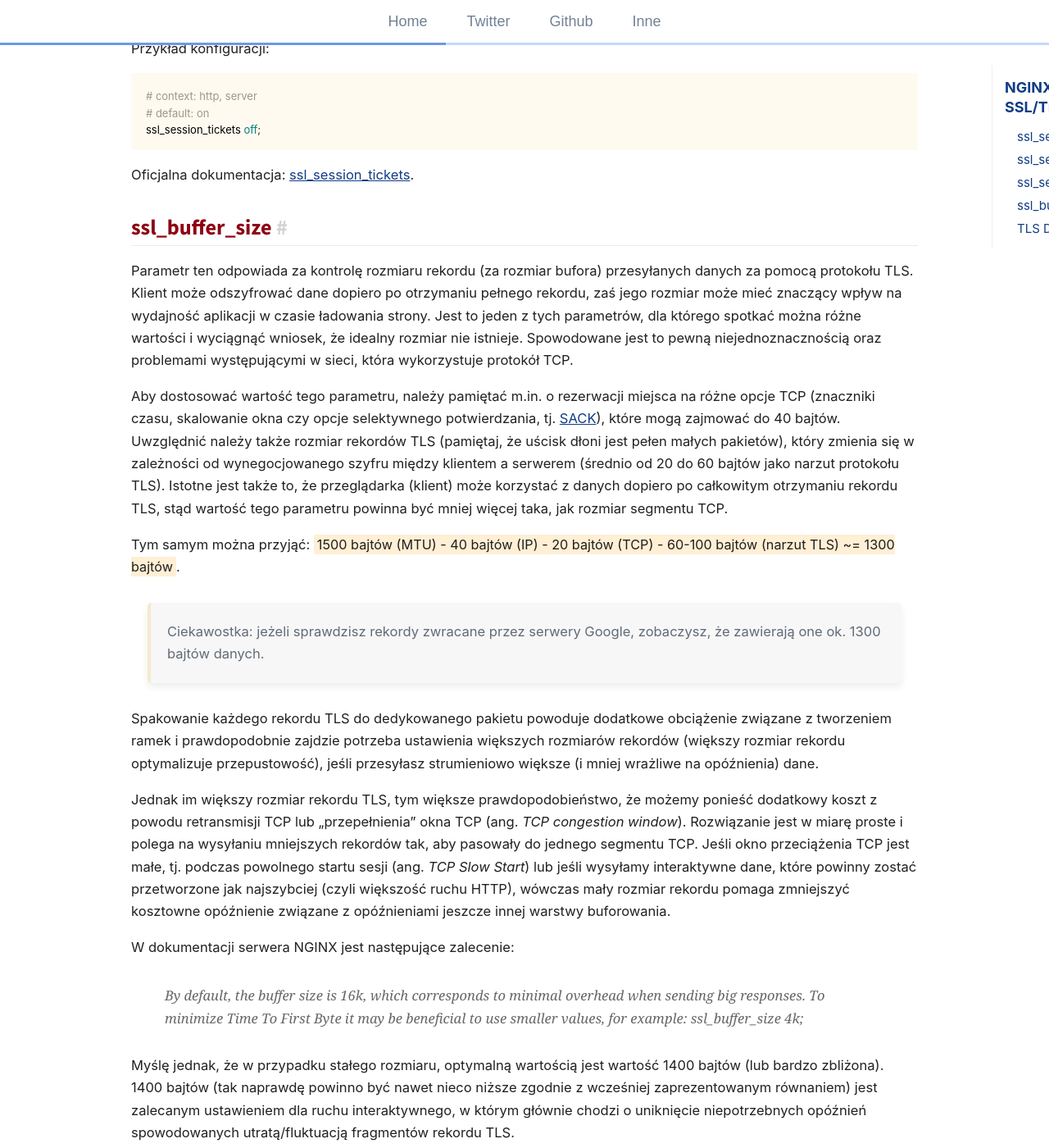
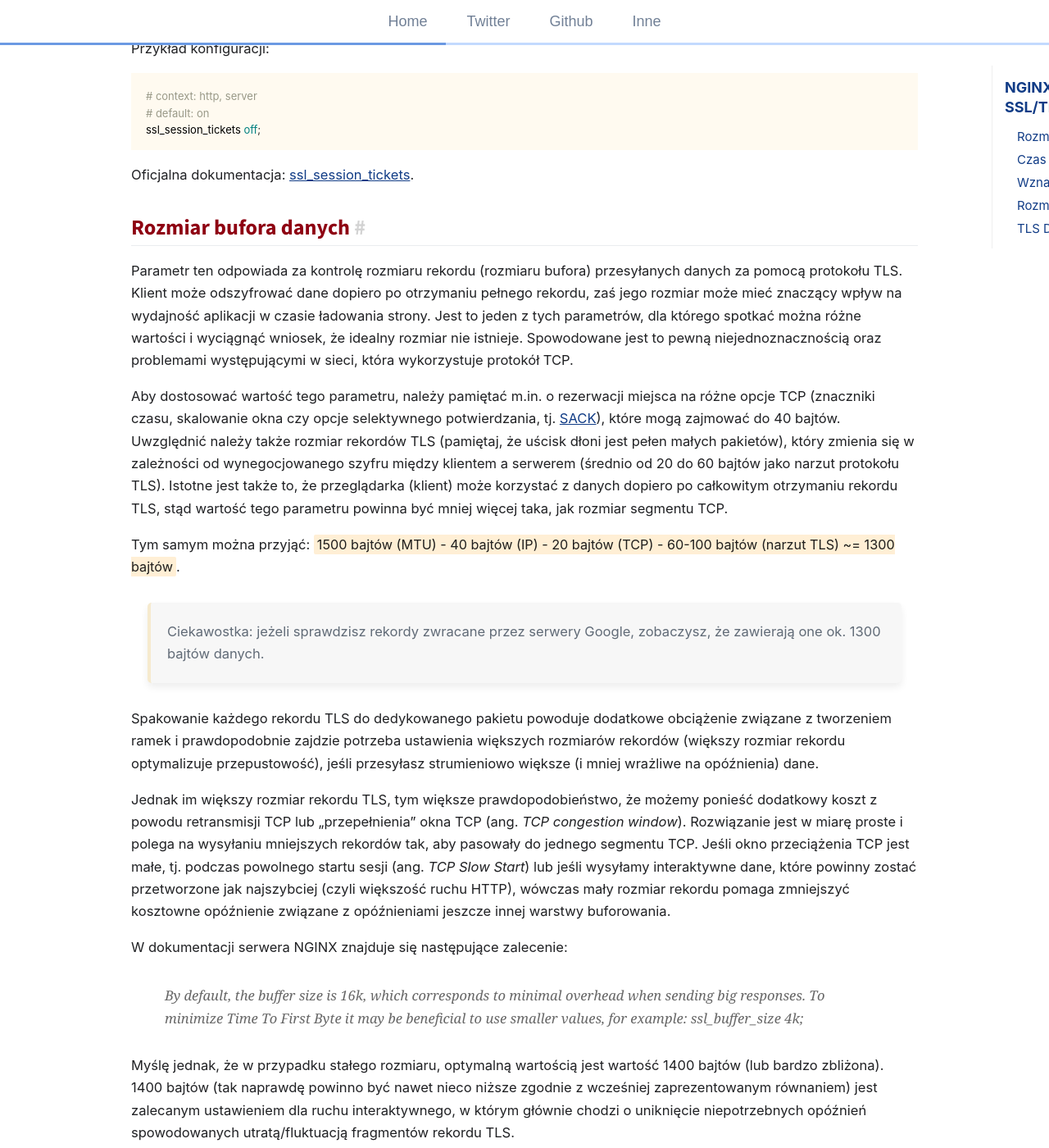
Before and after one commit to git04112019/trimstray.github.io, a Jekyll site: the page built from _posts/2019-07-21-nginx-optymalizacja_sesji_ssl-tls.md, in a window 1280 px wide and 1400 px high, scrolled down 4876 px. Shown: the whole window at 82% size. Built offline with Jekyll 4.4.1, drawn with Linux system fonts in a browser that asks for light colours; comment, search, counter and statistics services are not loaded; some of the changed text lies outside the part shown.

Commit message:
uncommited changes - signed-off-by: trimstray <trimstray@gmail.com>

```diff
--- a/_posts/2019-07-21-nginx-optymalizacja_sesji_ssl-tls.md
+++ b/_posts/2019-07-21-nginx-optymalizacja_sesji_ssl-tls.md
@@ -19,7 +19,7 @@ Niestety wiążą się z tym pewne problemy, zwłaszcza związane z bezpieczeńs
 
 Tak naprawdę nie ma jednoznacznych odpowiedzi, które dotyczą odpowiednich wartości parametrów sesji SSL/TLS. W rzeczywistości, typowe serwery internetowe zamykają połączenia po kilkunastu sekundach bezczynności, ale będą pamiętać sesje (zestaw szyfrów i klucze) znacznie dłużej — prawdopodobnie przez godziny lub nawet dni. Moim zdaniem należy zrównoważyć wydajność (nie chcemy, aby użytkownicy używali pełnego uzgadniania przy każdym połączeniu) i bezpieczeństwo (nie chcemy zbytnio narażać komunikacji TLS na szwank). Co więcej, nie ma jednego standardu i różne projekty dyktują różne ustawienia.
 
-## ssl_session_cache
+## Rozmiar i typ pamięci podręcznej
 
 Pierwszy z parametrów zwiększa ogólną wydajność połączeń (zwłaszcza połączeń typu Keep-Alive). Wartość 10 MB jest dobrym punktem wyjścia (1 MB współdzielonej pamięci podręcznej może pomieścić około 4000 sesji), który jest także odpowiednim, aby pamięć podręczna mogła być zmieniana codziennie. Dzięki parametrowi `shared` pamięć dla połączeń SSL jest współdzielona przez wszystkie procesy robocze (co więcej pamięć podręczna o tej samej nazwie może być używana na kilku serwerach wirtualnych).
 
@@ -37,7 +37,7 @@ ssl_session_cache shared:NGX_SSL_CACHE:10m;
 
 Oficjalna dokumentacja: [ssl_session_cache](http://nginx.org/en/docs/http/ngx_http_ssl_module.html#ssl_session_cache).
 
-## ssl_session_timeout
+## Czas życia parametrów sesji
 
 Zgodnie z [RFC 5077 - Ticket Lifetime](https://tools.ietf.org/html/rfc5077#section-5.6) <sup>[IETF]</sup>, sesje nie powinny być utrzymywane dłużej niż 24 godziny (jest to maksymalny czas dla sesji SSL/TLS). Jakiś czas temu znalazłem rekomendację, aby dyrektywa ta miała jeszcze mniejszą, wręcz bardzo niską wartość ustawioną na ok. 15 minut (co ciekawe, dokumentacja serwera NGINX ustawia wartość domyślną na 5 minut). Ma to zapobiegać nadużyciom przez reklamodawców (trackerów) takich jak Google i Facebook. Nigdy nie stosowałem tak niskich wartości, jednak myślę, że w jakiś sposób może to mieć sens.
 
@@ -63,7 +63,7 @@ ssl_session_timeout 4h;
 
 Oficjalna dokumentacja: [ssl_session_timeout](http://nginx.org/en/docs/http/ngx_http_ssl_module.html#ssl_session_timeout).
 
-## ssl_session_tickets
+## Wznawianie sesji
 
 Kolejną modyfikacją mogą być klucze sesji lub inaczej bilety sesji. Zawierają one pełny stan sesji (w tym klucz wynegocjowany między klientem a serwerem czy wykorzystywane zestawy szyfrów), dzięki czemu zmniejszają obciążenie uścisku dłoni, który jak wiemy, jest najbardziej kosztowny w całym procesie uzgadniania. Taki mechanizm przydaje się szczególnie gdy dojdzie np. do zerwania sesji. Wszystkie informacje wymagane do kontynuowania sesji są tam zawarte, więc serwer może wznowić sesję, wykorzystując wcześniejsze parametry. Gdy klient obsługuje bilety sesji, serwer zaszyfruje klucz sesji kluczem, który posiada tylko serwer, kluczem szyfrowania biletu sesji (ang. _STEK - Session Ticket Encryption Key_) i wyśle go do klienta. Klient przechowuje ten zaszyfrowany klucz sesji, zwany biletem, wraz z odpowiednim kluczem sesji. Serwer tym samym zapomina o kliencie, umożliwiając wdrożenia bezstanowe.
 
@@ -97,9 +97,9 @@ ssl_session_tickets off;
 
 Oficjalna dokumentacja: [ssl_session_tickets](http://nginx.org/en/docs/http/ngx_http_ssl_module.html#ssl_session_tickets).
 
-## ssl_buffer_size
+## Rozmiar bufora danych
 
-Parametr ten odpowiada za kontrolę rozmiaru rekordu (za rozmiar bufora) przesyłanych danych za pomocą protokołu TLS. Klient może odszyfrować dane dopiero po otrzymaniu pełnego rekordu, zaś jego rozmiar może mieć znaczący wpływ na wydajność aplikacji w czasie ładowania strony. Jest to jeden z tych parametrów, dla którego spotkać można różne wartości i wyciągnąć wniosek, że idealny rozmiar nie istnieje. Spowodowane jest to pewną niejednoznacznością oraz problemami występującymi w sieci, która wykorzystuje protokół TCP.
+Parametr ten odpowiada za kontrolę rozmiaru rekordu (rozmiaru bufora) przesyłanych danych za pomocą protokołu TLS. Klient może odszyfrować dane dopiero po otrzymaniu pełnego rekordu, zaś jego rozmiar może mieć znaczący wpływ na wydajność aplikacji w czasie ładowania strony. Jest to jeden z tych parametrów, dla którego spotkać można różne wartości i wyciągnąć wniosek, że idealny rozmiar nie istnieje. Spowodowane jest to pewną niejednoznacznością oraz problemami występującymi w sieci, która wykorzystuje protokół TCP.
 
 Aby dostosować wartość tego parametru, należy pamiętać m.in. o rezerwacji miejsca na różne opcje TCP (znaczniki czasu, skalowanie okna czy opcje selektywnego potwierdzania, tj. [SACK](https://www.icir.org/floyd/sacks.html)), które mogą zajmować do 40 bajtów. Uwzględnić należy także rozmiar rekordów TLS (pamiętaj, że uścisk dłoni jest pełen małych pakietów), który zmienia się w zależności od wynegocjowanego szyfru między klientem a serwerem (średnio od 20 do 60 bajtów jako narzut protokołu TLS). Istotne jest także to, że przeglądarka (klient) może korzystać z danych dopiero po całkowitym otrzymaniu rekordu TLS, stąd wartość tego parametru powinna być mniej więcej taka, jak rozmiar segmentu TCP.
 
@@ -111,7 +111,7 @@ Spakowanie każdego rekordu TLS do dedykowanego pakietu powoduje dodatkowe obci
 
 Jednak im większy rozmiar rekordu TLS, tym większe prawdopodobieństwo, że możemy ponieść dodatkowy koszt z powodu retransmisji TCP lub „przepełnienia” okna TCP (ang. _TCP congestion window_). Rozwiązanie jest w miarę proste i polega na wysyłaniu mniejszych rekordów tak, aby pasowały do jednego segmentu TCP. Jeśli okno przeciążenia TCP jest małe, tj. podczas powolnego startu sesji (ang. _TCP Slow Start_) lub jeśli wysyłamy interaktywne dane, które powinny zostać przetworzone jak najszybciej (czyli większość ruchu HTTP), wówczas mały rozmiar rekordu pomaga zmniejszyć kosztowne opóźnienie związane z opóźnieniami jeszcze innej warstwy buforowania.
 
-W dokumentacji serwera NGINX jest następujące zalecenie:
+W dokumentacji serwera NGINX znajduje się następujące zalecenie:
 
 <p class="ext">
   <em>
@@ -123,8 +123,8 @@ Myślę jednak, że w przypadku stałego rozmiaru, optymalną wartością jest w
 
 Spójrzmy także na poniższą rekomendację (wydaje mi się, że autorami są Leif Hedstrom, Thomas Jackson oraz Brian Geffon, niestety nie mogę znaleźć jej źródła):
 
-- mniejszy rozmiar rekordu TLS = <span class="h-b">MTU/MSS (1500) - TCP (20 bytes) - IP (40 bytes): 1500 - 40 - 20 = 1440 bytes</span>
-- większy rozmiar rekordu TLS = maksymalny rozmiar wynosi <span class="h-b">16,383 (2^14 - 1)</span>
+- mniejszy rozmiar rekordu TLS = <span class="h-b">MTU/MSS (1500) - TCP (20 bytes) - IP (40 bytes) = 1440 bytes</span>
+- większy rozmiar rekordu TLS = maksymalny rozmiar wynosi <span class="h-b">16,383 (2^14 - 1) bytes</span>
 
 Przykład konfiguracji:
 
```
